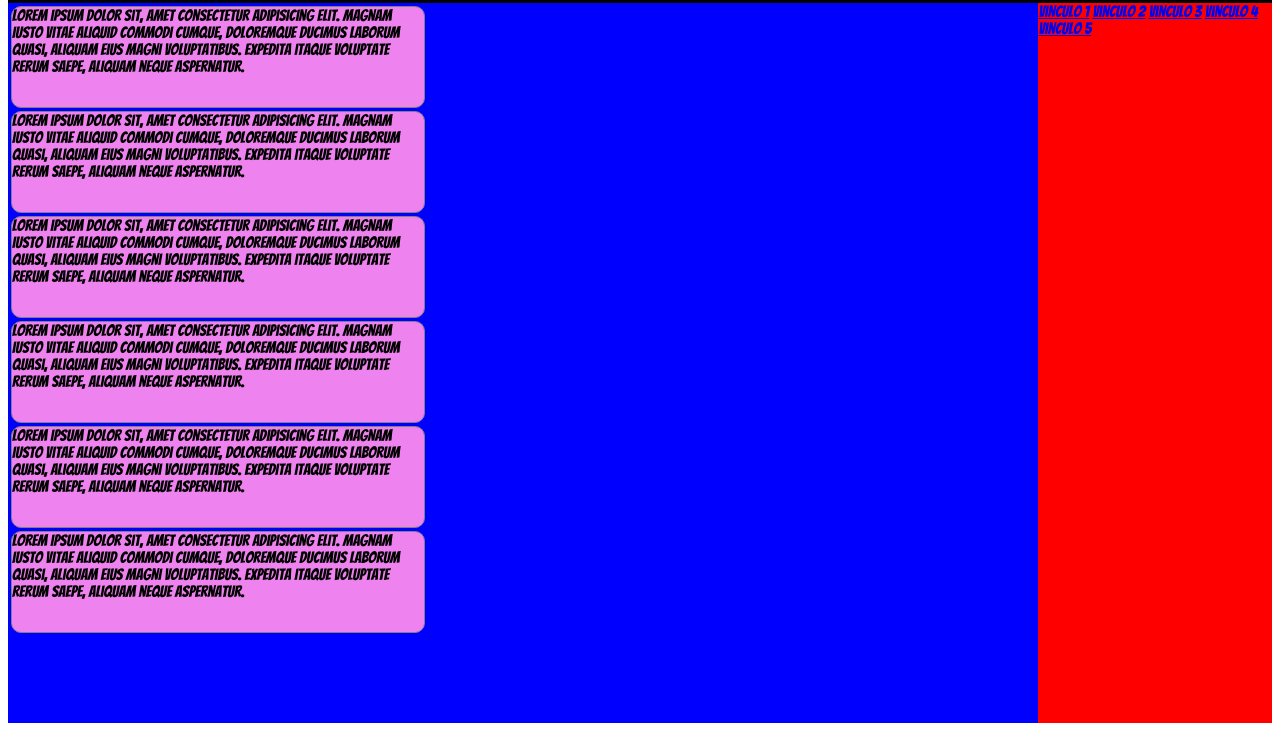
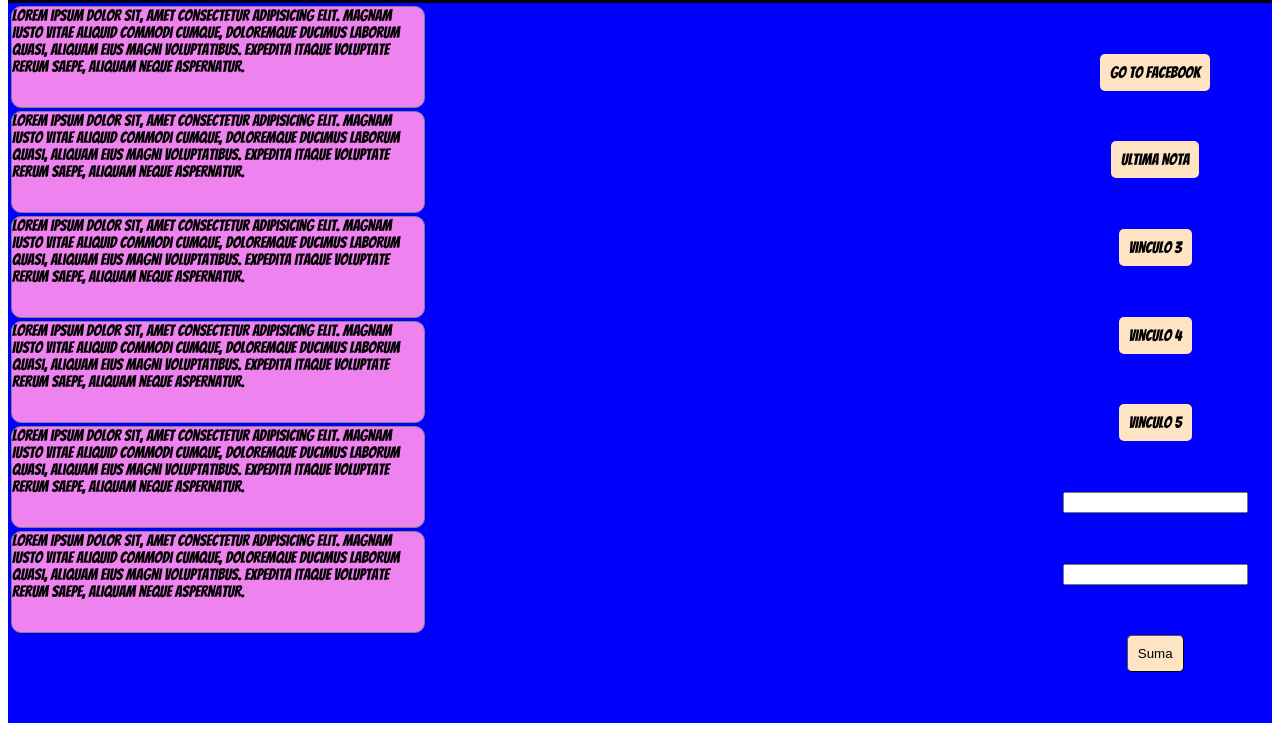
Before and after one commit to ExactZebra/1-git-inicio, a plain HTML site: page index.html in a window 1280 px wide. Shown: the part 85-816 px from the top of the page. Drawn offline with Linux system fonts and the light colour scheme.

Commit message:
Terminamos la practica :)

```diff
--- a/css/misestilos.css
+++ b/css/misestilos.css
@@ -44,7 +44,10 @@ body{
 .menu {
     width: 25%;
     height: 100%;
-    background: red;
+    display: flex;
+    flex-direction: column;
+    justify-content: space-evenly;
+    align-items: center;
 }
 
 .nota{
@@ -62,3 +65,14 @@ body{
 .nota:hover{
     background: yellow;
 }
+
+.btnVinculo{
+    display: block;
+    text-decoration: none;
+    color: black !important;
+    background: bisque;
+    border-radius: 5px;
+    border-color: black;
+    border-width: 1px;
+    padding: 10px;
+}
--- a/index.html
+++ b/index.html
@@ -35,18 +35,25 @@
             <div class="nota">
                 Lorem ipsum dolor sit, amet consectetur adipisicing elit. Magnam iusto vitae aliquid commodi cumque, doloremque ducimus laborum quasi, aliquam eius magni voluptatibus. Expedita itaque voluptate rerum saepe, aliquam neque aspernatur.
             </div>
-            <div class="nota">
+            <div class="nota" id="ultima">
                 Lorem ipsum dolor sit, amet consectetur adipisicing elit. Magnam iusto vitae aliquid commodi cumque, doloremque ducimus laborum quasi, aliquam eius magni voluptatibus. Expedita itaque voluptate rerum saepe, aliquam neque aspernatur.
             </div>
         </div>
         <div class="menu">
-            <a href="#" class="btnVinculo">Vinculo 1</a>
-            <a href="#" class="btnVinculo">Vinculo 2</a>
+            <a href="https://www.facebook.com" class="btnVinculo">Go To Facebook</a>
+            <a href="#ultima" class="btnVinculo">Ultima nota</a>
             <a href="#" class="btnVinculo">Vinculo 3</a>
             <a href="#" class="btnVinculo">Vinculo 4</a>
             <a href="#" class="btnVinculo">Vinculo 5</a>
+            <input type="number" id="num1">
+            <input type="number" id="num2">
+            <button id="btnSuma" class="btnVinculo">
+                Suma
+            </button>
         </div>
     </div>
     </div>
+    <!--Acceso a js-->
+    <script src="./js/index.js"></script>
 </body>
 </html>
--- /dev/null
+++ b/js/index.js
@@ -0,0 +1,26 @@
+console.log('---Conectado---')
+
+const titulo = document.getElementsByClassName('titulo')[0]
+titulo.style.color='red'
+titulo.addEventListener('hover',()=>{
+    titulo.style.color='black'
+})
+console.log('--Titulo--',titulo)
+
+const num1=document.getElementById('num1')
+const num2=document.getElementById('num2')
+const btnSuma=document.getElementById('btnSuma')
+
+btnSuma.addEventListener('click',()=>{
+    sumaValores()
+})
+
+const sumaValores=()=>{
+console.log('@@@ valores', parseInt(num1.value) ,parseInt(num2.value));
+if(!isNaN(parseInt(num1.value))){
+    if(!isNaN(parseInt(num2.value))){
+        const res = parseInt(num1.value) + parseInt(num2.value)
+        alert('El resultado es: ' + res)
+    }
+}
+}
```
